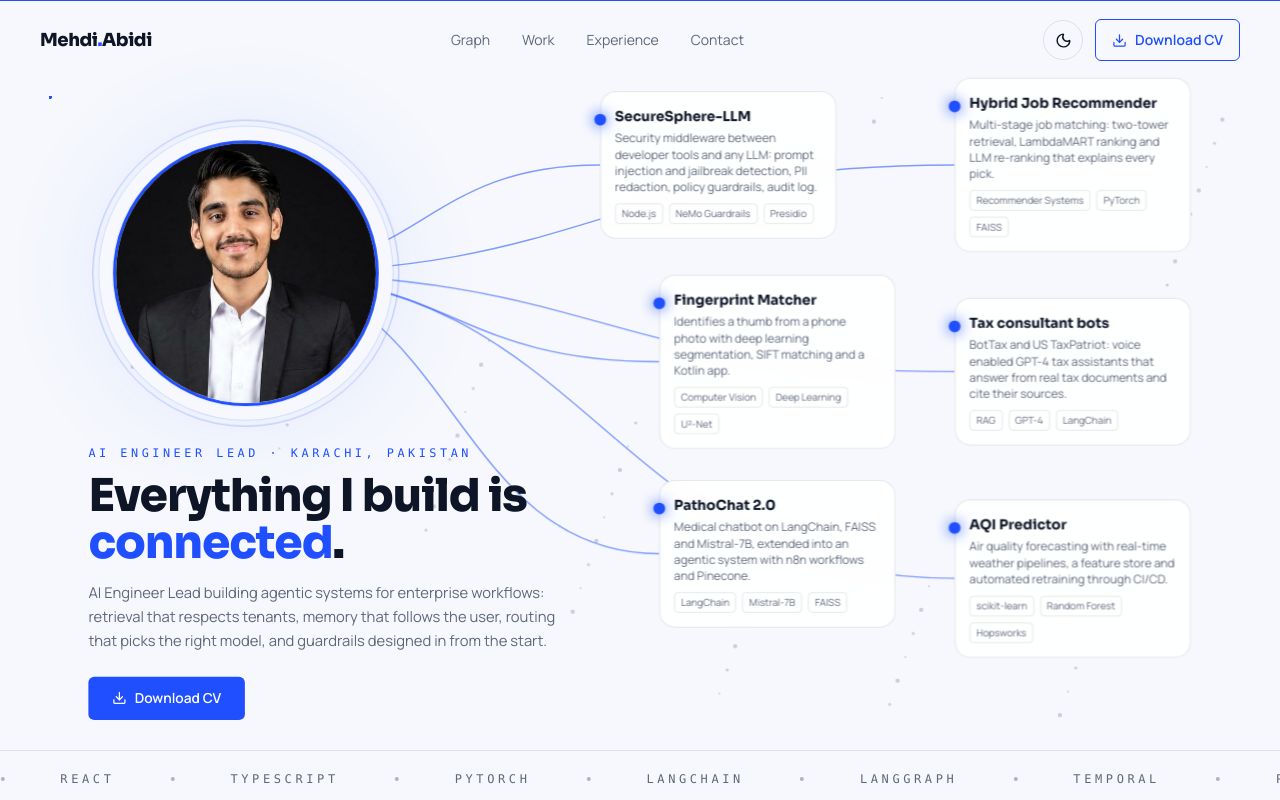
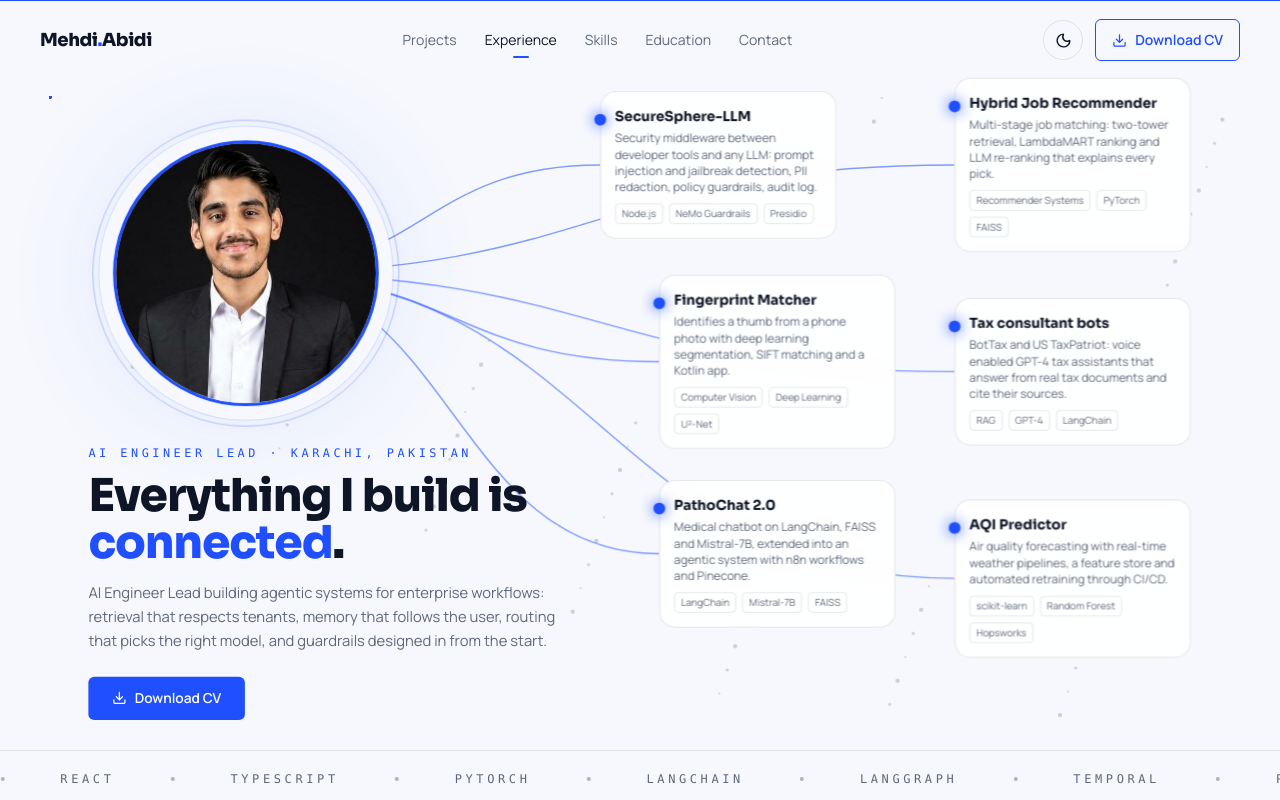
Before and after one commit to Mehdi-Abidi/My_Portfolio, a Next.js app: page / in a window 1280 px wide. Shown: the top 800 px of the page. Built offline with nearby package versions, Linux system fonts and the light colour scheme.

Commit message:
Update the menu to the five sections and highlight the one in view.

```diff
--- a/src/components/Nav.tsx
+++ b/src/components/Nav.tsx
@@ -7,15 +7,17 @@ import { profile } from "@/data/site";
 import { ThemeToggle } from "./theme";
 
 const links = [
-  { label: "Graph", href: "#top" },
-  { label: "Work", href: "#work" },
+  { label: "Projects", href: "#work" },
   { label: "Experience", href: "#experience" },
+  { label: "Skills", href: "#skills" },
+  { label: "Education", href: "#education" },
   { label: "Contact", href: "#contact" },
 ];
 
 export function Nav() {
   const [scrolled, setScrolled] = useState(false);
   const [open, setOpen] = useState(false);
+  const [current, setCurrent] = useState<string | null>(null);
   const { scrollYProgress } = useScroll();
   const progress = useSpring(scrollYProgress, { stiffness: 120, damping: 30, mass: 0.3 });
 
@@ -26,6 +28,29 @@ export function Nav() {
     return () => window.removeEventListener("scroll", onScroll);
   }, []);
 
+  // highlight the menu item for the section currently in the middle of the screen
+  useEffect(() => {
+    const ids = links.map((l) => l.href.slice(1));
+    const pick = () => {
+      const mid = window.innerHeight * 0.4;
+      let found: string | null = null;
+      for (const id of ids) {
+        const el = document.getElementById(id);
+        if (!el) continue;
+        const r = el.getBoundingClientRect();
+        if (r.top <= mid && r.bottom > mid) found = id;
+      }
+      setCurrent(found);
+    };
+    pick();
+    window.addEventListener("scroll", pick, { passive: true });
+    window.addEventListener("resize", pick);
+    return () => {
+      window.removeEventListener("scroll", pick);
+      window.removeEventListener("resize", pick);
+    };
+  }, []);
+
   return (
     <header className={`fixed inset-x-0 top-0 z-50 transition-colors duration-500 ${scrolled ? "bg-bg/80 backdrop-blur-md" : "bg-transparent"}`}>
       <motion.div className="absolute inset-x-0 top-0 h-px origin-left bg-accent" style={{ scaleX: progress }} />
@@ -34,12 +59,16 @@ export function Nav() {
           Mehdi<span className="text-accent">.</span>Abidi
         </a>
 
-        <nav className="hidden items-center gap-8 text-sm text-mute md:flex">
-          {links.map((l) => (
-            <a key={l.href} href={l.href} className="transition-colors hover:text-ink">
-              {l.label}
-            </a>
-          ))}
+        <nav className="hidden items-center gap-7 text-sm text-mute md:flex">
+          {links.map((l) => {
+            const on = current === l.href.slice(1);
+            return (
+              <a key={l.href} href={l.href} aria-current={on ? "true" : undefined} className={`relative py-1 transition-colors hover:text-ink ${on ? "text-ink" : ""}`}>
+                {l.label}
+                {on ? <motion.span layoutId="nav-dot" className="absolute -bottom-1 left-0 right-0 mx-auto h-0.5 w-4 rounded-full bg-accent" /> : null}
+              </a>
+            );
+          })}
         </nav>
 
         <div className="flex items-center gap-3">
```
